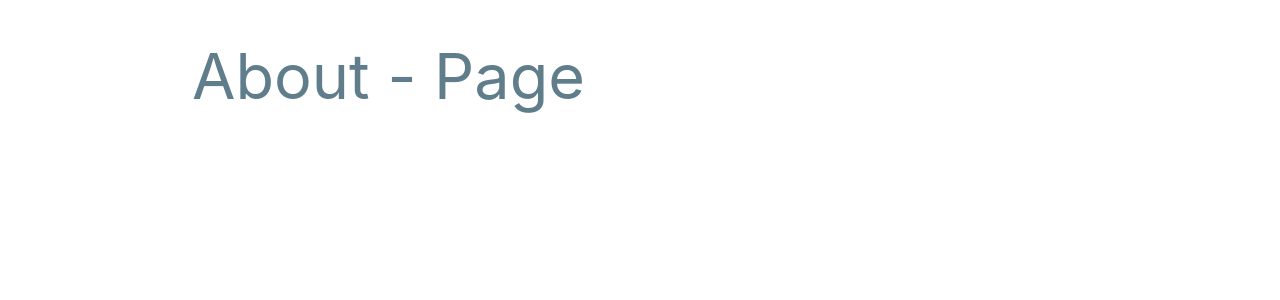
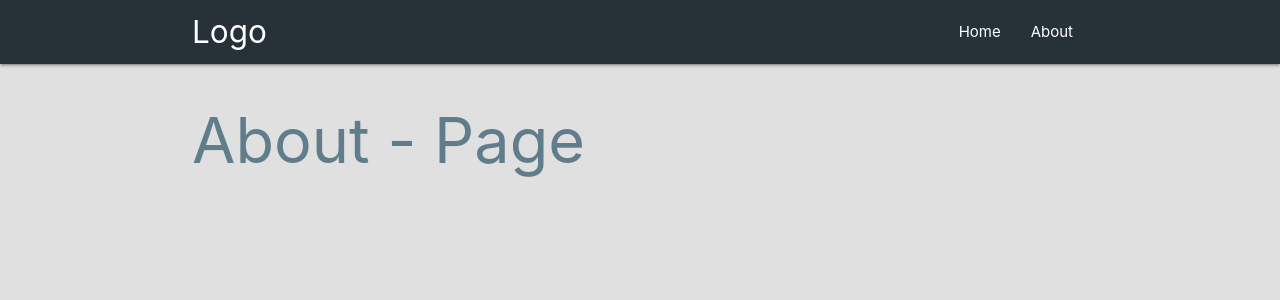
Before and after one commit to kenmugy/blog-app, a Django app: page /blog/about/ in a window 1280 px wide. Shown: the top 300 px of the page. Run offline with Django 3.2, Linux system fonts and the light colour scheme.

Commit message:
List All blogs on home page and add styles

```diff
--- a/blog/templates/blog/base.html
+++ b/blog/templates/blog/base.html
@@ -5,9 +5,32 @@
     <meta charset="UTF-8" />
     <meta name="viewport" content="width=device-width, initial-scale=1.0" />
     <title>{{title}}</title>
+    <!--Import Google Icon Font-->
+    <link
+      href="https://fonts.googleapis.com/icon?family=Material+Icons"
+      rel="stylesheet"
+    />
+
     <link rel="stylesheet" href="{% static 'blog/materialize.min.css' %}" />
   </head>
-  <body>
+  <body class="grey lighten-2">
+    <nav class="blue-grey darken-4">
+      <div class="nav-wrapper container">
+        <a href="{% url 'home' %}" class="brand-logo">Logo</a>
+        <a href="#" data-target="mobile-demo" class="sidenav-trigger"
+          ><i class="material-icons">menu</i></a
+        >
+        <ul class="right hide-on-med-and-down">
+          <li><a href="{% url 'home' %}">Home</a></li>
+          <li><a href="{% url 'about' %}">About</a></li>
+        </ul>
+      </div>
+    </nav>
+
+    <ul class="sidenav" id="mobile-demo">
+      <li><a href="{% url 'home' %}">Home</a></li>
+      <li><a href="{% url 'about' %}">About</a></li>
+    </ul>
     {% block content %} {% endblock content %}
     <script src="{% static 'blog/jquery-3.3.1.min.js' %}"></script>
     <script src="{% static 'blog/materialize.min.js' %}"></script>
```
Also changed, not shown: blog/templates/blog/home.html (+17 -1 lines).
